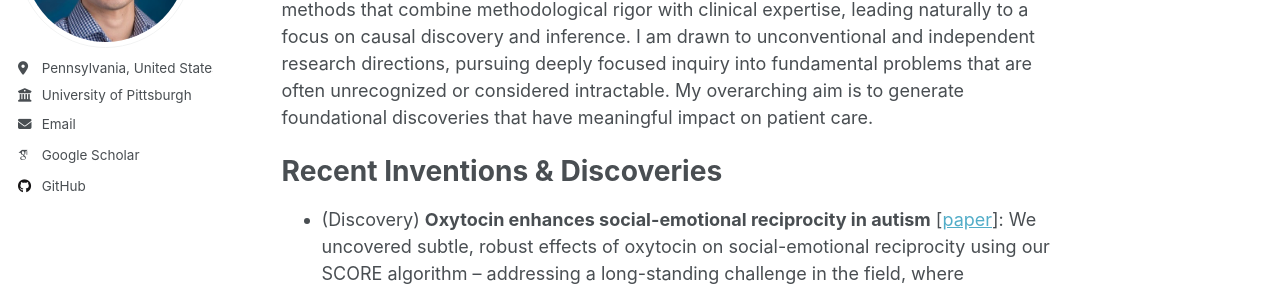
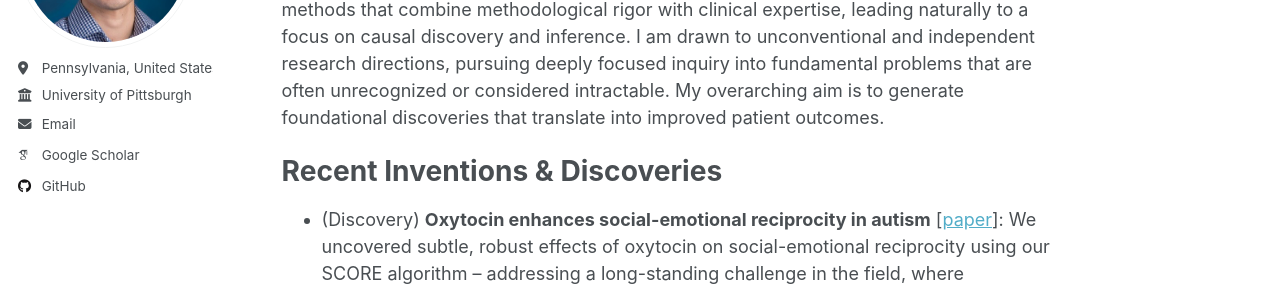
Before and after one commit to ericstrobl/ericstrobl.github.io, a Jekyll site: the page built from _pages/about.md, in a window 1280 px wide and 900 px high. Shown: the part 226-517 px from the top of the window. Built offline with Jekyll 4.4.1, drawn with Linux system fonts in a browser that asks for light colours; some web fonts are replaced; a script that is not in the unit is left out; some of the changed text lies outside the part shown.

Commit message:
Update about.md

```diff
--- a/_pages/about.md
+++ b/_pages/about.md
@@ -7,7 +7,7 @@ redirect_from:
   - /about.html
 ---
 
-Welcome! I am an Assistant Professor of Biomedical Informatics at the University of Pittsburgh and a practicing child and adolescent psychiatrist in the Center for Autism and Developmental Disorders. My research centers on developing novel computational methods that combine methodological rigor with clinical expertise, leading naturally to a focus on causal discovery and inference. I am drawn to unconventional and independent research directions, pursuing deeply focused inquiry into fundamental problems that are often unrecognized or considered intractable. My overarching aim is to generate foundational discoveries that have meaningful impact on patient care.
+Welcome! I am an Assistant Professor of Biomedical Informatics at the University of Pittsburgh and a practicing child and adolescent psychiatrist in the Center for Autism and Developmental Disorders. My research centers on developing novel computational methods that combine methodological rigor with clinical expertise, leading naturally to a focus on causal discovery and inference. I am drawn to unconventional and independent research directions, pursuing deeply focused inquiry into fundamental problems that are often unrecognized or considered intractable. My overarching aim is to generate foundational discoveries that translate into improved patient outcomes.
 
 Recent Inventions & Discoveries
 ======
```
